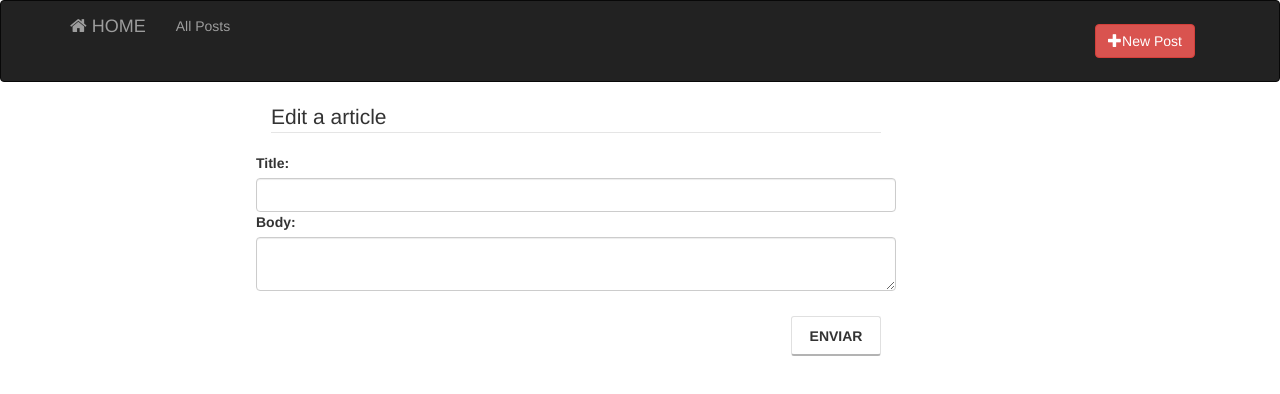
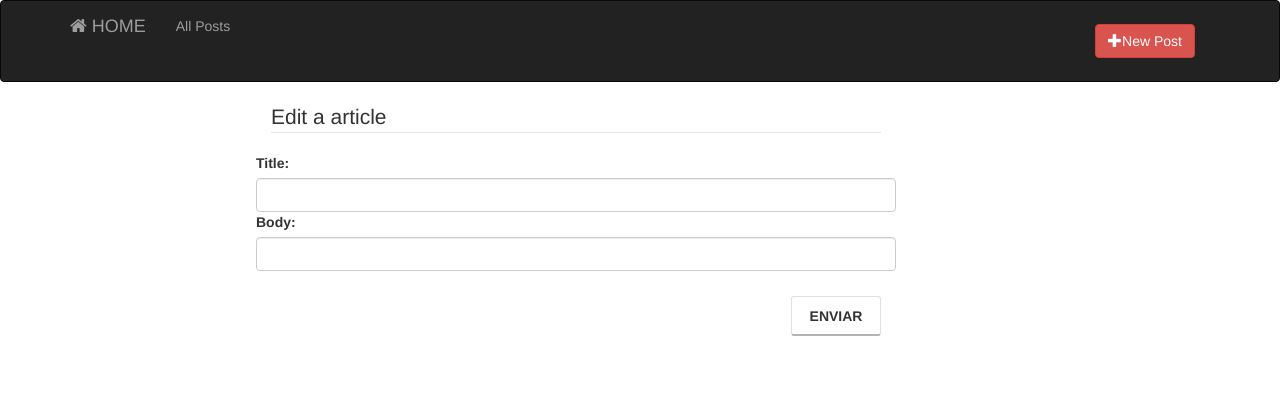
Before and after one commit to eusouwilson/readable_UD, a React (Create React App) app: page /post/edit/1 in a window 1280 px wide. Shown: the top 394 px of the page. Built offline with nearby package versions, Linux system fonts and the light colour scheme; no server answers.

Commit message:
Envio para 2 avaliação
Foi corrigido todos os problemas e seguido todas as sugestões.

```diff
--- a/package.json
+++ b/package.json
@@ -5,6 +5,7 @@
   "dependencies": {
     "bootstrap": "^3.3.7",
     "font-awesome": "^4.7.0",
+    "prop-types": "^15.6.2",
     "react": "^16.4.1",
     "react-dom": "^16.4.1",
     "react-redux": "^5.0.7",
@@ -12,6 +13,7 @@
     "react-router-dom": "^4.3.1",
     "react-scripts": "1.1.4",
     "redux": "^4.0.0",
+    "redux-form": "^7.4.2",
     "redux-thunk": "^2.2.0"
   },
   "scripts": {
--- a/src/components/addPost.js
+++ b/src/components/addPost.js
@@ -15,8 +15,8 @@ class AddPost  extends Component {
         body = "";
         author = "";
     addPost = () => {
-        var index = ReactDOM.findDOMNode(this.refs.select).selectedIndex
-        var category = ReactDOM.findDOMNode(this.refs.select).options[index].innerHTML
+        const index = ReactDOM.findDOMNode(this.refs.select).selectedIndex
+        const category = ReactDOM.findDOMNode(this.refs.select).options[index].innerHTML
        this.props.fetchAddPost({
             id: getUid(24, 16),
             timestamp: Date.now(),
--- a/src/components/editComment.js
+++ b/src/components/editComment.js
@@ -4,8 +4,7 @@ import {fetchComment, fetchEditComment} from "../actions/actions";
 import { bindActionCreators } from 'redux';
 
 class EditComment extends Component {
-    body = ""
-    body = ""
+    body = this.props.comment.body
     putComment = () => {
         this.props.fetchEditComment(this.props.comment.id, {
             timestamp: Date.now(), body: this.body
@@ -19,14 +18,14 @@ class EditComment extends Component {
 
     render() {
         return (
-            <form action="/" className="col-md-6 form-horizontal" onSubmit={this.putComment}>
+            <form action={`/detail/${this.props.comment.parentId}`} className="col-md-6 form-horizontal" onSubmit={this.putComment}>
                 <fieldset>
                 <legend>Edit a comment</legend>
                     <div className="form-group">
                         <label htmlFor="body">Body:</label>
-                        <textarea className="form-control input-md" id="body" placeholder={this.props.comment.body}
+                        <input type='text' className="form-control input-md" id="body" defaultValue={this.props.comment.body}
                                   onChange={(e) => this.body = e.target.value}>
-                        </textarea>
+                        </input>
                     </div>
                 </fieldset>
                 <button className="botaoEnviar" type="submit">Enviar</button>
--- a/src/components/editPost.js
+++ b/src/components/editPost.js
@@ -2,16 +2,18 @@ import React, {Component} from 'react';
 import {connect} from "react-redux";
 import {fetchPost, fetchEditPost} from "../actions/actions";
 import { bindActionCreators } from 'redux';
+class EditPost extends Component {
 
-class EditPost extends Component {
-    title = ""
-    body = ""
+    title=this.props.post.title;
+    body=this.props.post.body
+
    putPost = () => {
       this.props.fetchEditPost(this.props.post.id,{title:this.title, body:this.body})
     }
 
     componentDidMount() {
     this.props.fetchPost(this.props.match.params.id)
+
     }
 
     render() {
@@ -21,13 +23,12 @@ class EditPost extends Component {
             <legend>Edit a article</legend>
                 <div className="form-group">
                     <label htmlFor="title">Title:</label>
-                        <input type="text" id="title" placeholder={this.props.post.title} className="form-control input-md"
-                               onChange={(e) => this.title = e.target.value}
-                               required/>
+                    <input type="text" id="title" defaultValue={this.props.post.title} className="form-control input-md"
+                             onChange={(e) => this.title = e.target.value} required/>
                     <label htmlFor="body">Body:</label>
-                        <textarea className="form-control input-md" id="body" placeholder={this.props.post.body}
+                    <input  type='textarea'className="form-control input-md" id="body" defaultValue={this.props.post.body}
                                   onChange={(e) => this.body = e.target.value}>
-                        </textarea>
+                    </input>
                 </div>
             </fieldset>
             <button className="botaoEnviar" type="submit">Enviar</button>
@@ -37,7 +38,7 @@ class EditPost extends Component {
 }
 
 const mapStateToProps = state =>({
-    post:state.posts
+    post:state.post,
 })
 
 const mapDispatchToProps = dispatch => {
--- a/src/components/posts.js
+++ b/src/components/posts.js
@@ -15,8 +15,6 @@ class Posts extends Component {
         }
     }
 
-    category = ""
-    sorted = ""
     componentDidMount() {
         this.props.fetchAllPosts();
     }
```
Also changed, not shown: 2 other files (tests, documents, lock files or other folders). Lines whose indentation alone changed are shown as unchanged.
